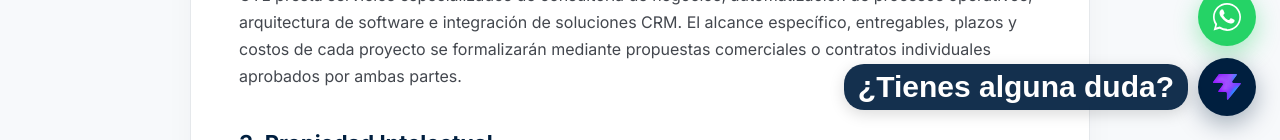
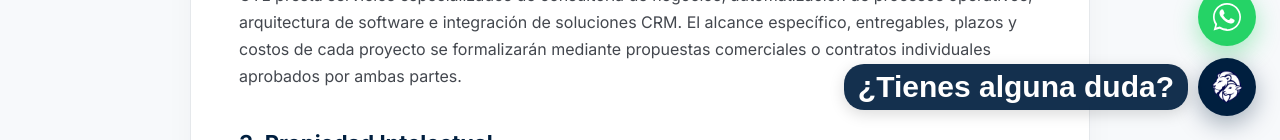
Before and after one commit to jairmorillo/cyl-website, a React (Vite) app: page /terminos in a window 1280 px wide. Shown: the part 660-800 px from the top of the page. Built offline with nearby package versions, Linux system fonts and the light colour scheme.

Commit message:
Add new chat-icon.png from site-imagen and set badge font-size to 12px

```diff
--- a/src/components/ui/Chatbot/Chatbot.jsx
+++ b/src/components/ui/Chatbot/Chatbot.jsx
@@ -122,7 +122,7 @@ const Chatbot = () => {
 
   return (
     <div className={styles.chatbotWrapper}>
-      {/* Botón Flotante con favicon oficial */}
+      {/* Botón Flotante con el nuevo chat-icon.png */}
       <button
         className={`${styles.chatbotFloatBtn} ${isOpen ? styles.active : ''}`}
         onClick={toggleChat}
@@ -131,7 +131,7 @@ const Chatbot = () => {
         {isOpen ? (
           <span className="material-symbols-outlined">close</span>
         ) : (
-          <img src="/favicon.svg" alt="CYL" className={styles.chatbotIconImg} />
+          <img src="/chat-icon.png" alt="CYL Chat" className={styles.chatbotIconImg} />
         )}
         {!isOpen && <span className={styles.badge}>¿Tienes alguna duda?</span>}
       </button>
@@ -141,7 +141,7 @@ const Chatbot = () => {
         <div className={styles.chatWindow}>
           <header className={styles.chatHeader}>
             <div className={styles.botAvatar}>
-              <img src="/favicon.svg" alt="CYL" className={styles.headerAvatarImg} />
+              <img src="/chat-icon.png" alt="CYL" className={styles.headerAvatarImg} />
             </div>
             <div className={styles.botInfo}>
               <h4>Asistente Virtual CYL</h4>
@@ -164,7 +164,7 @@ const Chatbot = () => {
               >
                 {msg.sender === 'bot' && (
                   <div className={styles.msgAvatar}>
-                    <img src="/favicon.svg" alt="CYL" className={styles.msgAvatarImg} />
+                    <img src="/chat-icon.png" alt="CYL" className={styles.msgAvatarImg} />
                   </div>
                 )}
 
@@ -222,7 +222,7 @@ const Chatbot = () => {
             {isTyping && (
               <div className={`${styles.messageRow} ${styles.botRow}`}>
                 <div className={styles.msgAvatar}>
-                  <img src="/favicon.svg" alt="CYL" className={styles.msgAvatarImg} />
+                  <img src="/chat-icon.png" alt="CYL" className={styles.msgAvatarImg} />
                 </div>
                 <div className={styles.typingIndicator}>
                   <span></span>
--- a/src/components/ui/Chatbot/Chatbot.module.css
+++ b/src/components/ui/Chatbot/Chatbot.module.css
@@ -32,8 +32,8 @@
 }
 
 .chatbotIconImg {
-  width: 28px;
-  height: 28px;
+  width: 34px;
+  height: 34px;
   object-fit: contain;
 }
 
@@ -45,7 +45,7 @@
   color: #ffffff;
   padding: 6px 14px;
   border-radius: 20px;
-  font-size: 12.5px;
+  font-size: 12px;
   font-weight: 600;
   white-space: nowrap;
   pointer-events: none;
```
Also changed, not shown: public/chat-icon.png (added).
